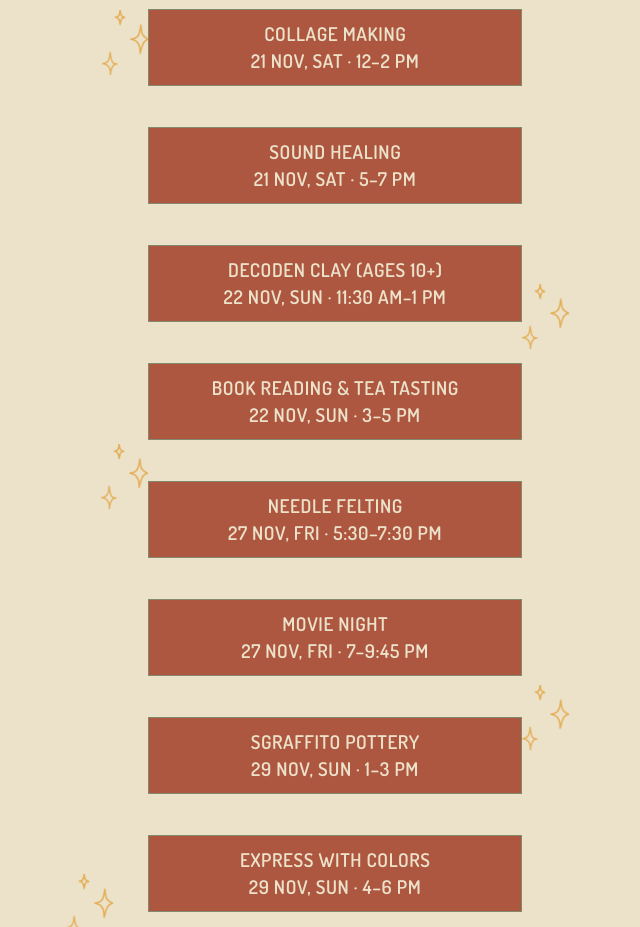
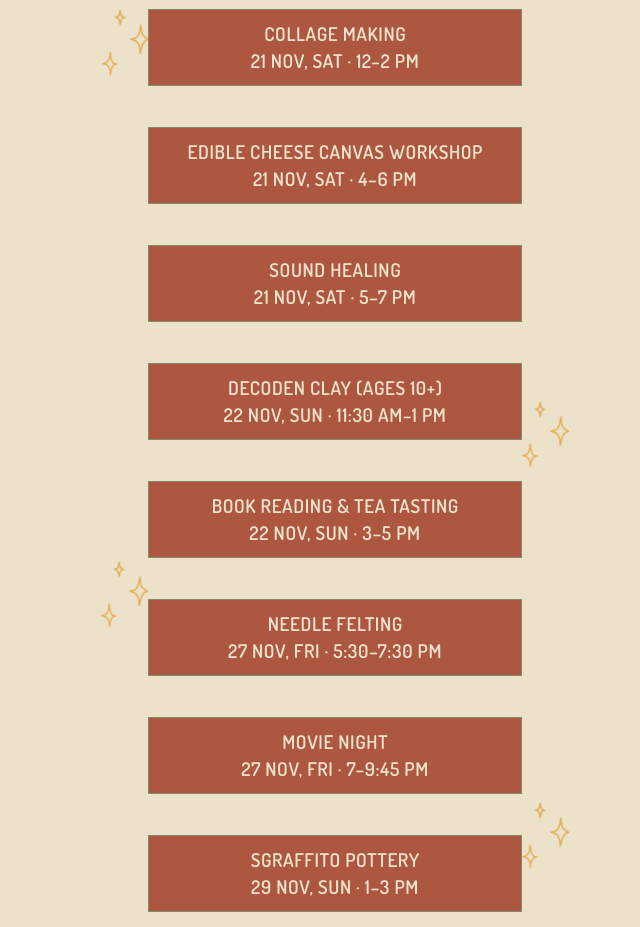
Before and after one commit to betweenthingsstudios-coder/Website-trial, a plain HTML site: page index.html in a window 1280 px wide. Shown: the part 1100-2027 px from the top of the page, without its empty margins (305-945 px from the left). Drawn offline with Linux system fonts and the light colour scheme.

Commit message:
Add Edible Cheese Canvas Workshop (21 Nov, 4-6 pm)
Co-Authored-By: Claude Opus 5.5 <noreply@anthropic.com>
Claude-Session: https://claude.ai/code/session_01DeWyArKELNUqiSxZB3YPib

```diff
--- a/index.html
+++ b/index.html
@@ -65,7 +65,7 @@
     --u: calc(100cqw / 1080);
     position: relative;
     width: 100%;
-    height: calc(4540 * var(--u));
+    height: calc(4776 * var(--u));
     overflow: hidden;
   }
 
@@ -155,16 +155,16 @@
   .social { position: absolute; display: block; z-index: 1; }
   .social img { position: static; width: 100%; }
   .social:focus-visible { outline: calc(3 * var(--u)) solid var(--border); outline-offset: calc(6 * var(--u)); border-radius: 4px; }
-  .ig   { left: calc(320 * var(--u)); top: calc(4085 * var(--u)); width: calc(84 * var(--u)); }
-  .mail { left: calc(489 * var(--u)); top: calc(4090 * var(--u)); width: calc(101 * var(--u)); }
-  .wa   { left: calc(677 * var(--u)); top: calc(4085 * var(--u)); width: calc(84 * var(--u)); }
-  .logo { left: calc(220 * var(--u)); top: calc(4228 * var(--u)); width: calc(611 * var(--u)); }
+  .ig   { left: calc(320 * var(--u)); top: calc(4321 * var(--u)); width: calc(84 * var(--u)); }
+  .mail { left: calc(489 * var(--u)); top: calc(4326 * var(--u)); width: calc(101 * var(--u)); }
+  .wa   { left: calc(677 * var(--u)); top: calc(4321 * var(--u)); width: calc(84 * var(--u)); }
+  .logo { left: calc(220 * var(--u)); top: calc(4464 * var(--u)); width: calc(611 * var(--u)); }
 
   .address {
     position: absolute;
     left: calc(120 * var(--u));
     width: calc(840 * var(--u));
-    top: calc(4378 * var(--u));
+    top: calc(4614 * var(--u));
     margin: 0;
     font-family: "Dosis", sans-serif;
     font-style: normal;
@@ -191,11 +191,11 @@
     <img class="sparkles" src="assets/sparkles.png" alt="" aria-hidden="true" style="left:calc(70.3 * var(--u)); top:calc(1206.3 * var(--u))">
     <img class="sparkles" src="assets/sparkles.png" alt="" aria-hidden="true" style="left:calc(912.3 * var(--u)); top:calc(1679.5 * var(--u))">
     <img class="sparkles" src="assets/sparkles.png" alt="" aria-hidden="true" style="left:calc(71.3 * var(--u)); top:calc(2218.5 * var(--u))">
-    <img class="sparkles" src="assets/sparkles.png" alt="" aria-hidden="true" style="left:calc(912.3 * var(--u)); top:calc(2765.5 * var(--u))">
-    <img class="sparkles" src="assets/sparkles.png" alt="" aria-hidden="true" style="left:calc(70.3 * var(--u)); top:calc(3085.5 * var(--u))">
-    <img class="sparkles" src="assets/sparkles.png" alt="" aria-hidden="true" style="left:calc(912.3 * var(--u)); top:calc(3567.5 * var(--u))">
-    <img class="sparkles" src="assets/sparkles.png" alt="" aria-hidden="true" style="left:calc(0.3 * var(--u)); top:calc(3945.5 * var(--u))">
-    <img class="sparkles" src="assets/sparkles.png" alt="" aria-hidden="true" style="--s:1; left:calc(903 * var(--u)); top:calc(4205 * var(--u))">
+    <img class="sparkles" src="assets/sparkles.png" alt="" aria-hidden="true" style="left:calc(912.3 * var(--u)); top:calc(3001.5 * var(--u))">
+    <img class="sparkles" src="assets/sparkles.png" alt="" aria-hidden="true" style="left:calc(70.3 * var(--u)); top:calc(3321.5 * var(--u))">
+    <img class="sparkles" src="assets/sparkles.png" alt="" aria-hidden="true" style="left:calc(912.3 * var(--u)); top:calc(3803.5 * var(--u))">
+    <img class="sparkles" src="assets/sparkles.png" alt="" aria-hidden="true" style="left:calc(0.3 * var(--u)); top:calc(4181.5 * var(--u))">
+    <img class="sparkles" src="assets/sparkles.png" alt="" aria-hidden="true" style="--s:1; left:calc(903 * var(--u)); top:calc(4441 * var(--u))">
 
     <!-- Header -->
     <img class="arch" src="assets/arch.png" alt="" aria-hidden="true">
@@ -212,13 +212,14 @@
       <a class="event" style="--y:1746.5; --h:154; --pt:19" href="https://docs.google.com/forms/d/1yciWJxwz6y40EbMpeNJXhnBEcgFdrQHI8imwI0uaMDg/viewform" target="_blank" rel="noopener">ORIGAMI LAMP MAKING<br>15 NOV, SUN · 3–6 PM</a>
       <a class="event" style="--y:1982.5; --h:154; --pt:19" href="https://docs.google.com/forms/d/1KWKfo3S-9lDxFaf3-upUhzmI270Rc3MnP0P7WrsnKzY/viewform" target="_blank" rel="noopener">MOVIE NIGHT<br>20 NOV, FRI · 7–9:45 PM</a>
       <a class="event" style="--y:2218.5; --h:154; --pt:19" href="https://docs.google.com/forms/d/15XNdEwA2MquVqIG_BJZZtiddk5pg1qOXMsd8TriMDOM/viewform" target="_blank" rel="noopener">COLLAGE MAKING<br>21 NOV, SAT · 12–2 PM</a>
-      <a class="event" style="--y:2454.5; --h:154; --pt:19" href="https://docs.google.com/forms/d/1whdEY2KB760Xdvv0veQ3YFF5HwPClqzgi86xpkP6USU/viewform" target="_blank" rel="noopener">SOUND HEALING<br>21 NOV, SAT · 5–7 PM</a>
-      <a class="event" style="--y:2690.5; --h:154; --pt:19" href="https://docs.google.com/forms/d/13CytyoN-TFv_kTEShf-4oQZe-fpq61xY0XTHQBBH1lk/viewform" target="_blank" rel="noopener">DECODEN CLAY (AGES 10+)<br>22 NOV, SUN · 11:30 AM–1 PM</a>
-      <a class="event" style="--y:2926.5; --h:154; --pt:19" href="https://docs.google.com/forms/d/1G0Rkqt96Lr_gkh8Thy6QMEVso_cv2rw6wqMToGlS7co/viewform" target="_blank" rel="noopener">BOOK READING &amp; TEA TASTING<br>22 NOV, SUN · 3–5 PM</a>
-      <a class="event" style="--y:3162.5; --h:154; --pt:19" href="https://docs.google.com/forms/d/1HZk726J8PxE7JUOpTBqyvFY23v8g7IGtGsh_C21L8e8/viewform" target="_blank" rel="noopener">NEEDLE FELTING<br>27 NOV, FRI · 5:30–7:30 PM</a>
-      <a class="event" style="--y:3398.5; --h:154; --pt:19" href="https://docs.google.com/forms/d/1KWKfo3S-9lDxFaf3-upUhzmI270Rc3MnP0P7WrsnKzY/viewform" target="_blank" rel="noopener">MOVIE NIGHT<br>27 NOV, FRI · 7–9:45 PM</a>
-      <a class="event" style="--y:3634.5; --h:154; --pt:19" href="https://docs.google.com/forms/d/1hdBKlyu7UEVRJXxmmcS7YLQyqfprlwsRndQBHvlBUTQ/viewform" target="_blank" rel="noopener">SGRAFFITO POTTERY<br>29 NOV, SUN · 1–3 PM</a>
-      <a class="event" style="--y:3870.5; --h:154; --pt:19" href="https://docs.google.com/forms/d/16Wta0FtJL1KEMLilg0fMc_p38lvE9Zu8LylW02G6ljc/viewform" target="_blank" rel="noopener">EXPRESS WITH COLORS<br>29 NOV, SUN · 4–6 PM</a>
+      <a class="event" style="--y:2454.5; --h:154; --pt:19" href="https://docs.google.com/forms/d/1FrpRc9I0b5AKnterjo9AoC4BE7Jedbz7B91u-ccQbfE/viewform" target="_blank" rel="noopener">EDIBLE CHEESE CANVAS WORKSHOP<br>21 NOV, SAT · 4–6 PM</a>
+      <a class="event" style="--y:2690.5; --h:154; --pt:19" href="https://docs.google.com/forms/d/1whdEY2KB760Xdvv0veQ3YFF5HwPClqzgi86xpkP6USU/viewform" target="_blank" rel="noopener">SOUND HEALING<br>21 NOV, SAT · 5–7 PM</a>
+      <a class="event" style="--y:2926.5; --h:154; --pt:19" href="https://docs.google.com/forms/d/13CytyoN-TFv_kTEShf-4oQZe-fpq61xY0XTHQBBH1lk/viewform" target="_blank" rel="noopener">DECODEN CLAY (AGES 10+)<br>22 NOV, SUN · 11:30 AM–1 PM</a>
+      <a class="event" style="--y:3162.5; --h:154; --pt:19" href="https://docs.google.com/forms/d/1G0Rkqt96Lr_gkh8Thy6QMEVso_cv2rw6wqMToGlS7co/viewform" target="_blank" rel="noopener">BOOK READING &amp; TEA TASTING<br>22 NOV, SUN · 3–5 PM</a>
+      <a class="event" style="--y:3398.5; --h:154; --pt:19" href="https://docs.google.com/forms/d/1HZk726J8PxE7JUOpTBqyvFY23v8g7IGtGsh_C21L8e8/viewform" target="_blank" rel="noopener">NEEDLE FELTING<br>27 NOV, FRI · 5:30–7:30 PM</a>
+      <a class="event" style="--y:3634.5; --h:154; --pt:19" href="https://docs.google.com/forms/d/1KWKfo3S-9lDxFaf3-upUhzmI270Rc3MnP0P7WrsnKzY/viewform" target="_blank" rel="noopener">MOVIE NIGHT<br>27 NOV, FRI · 7–9:45 PM</a>
+      <a class="event" style="--y:3870.5; --h:154; --pt:19" href="https://docs.google.com/forms/d/1hdBKlyu7UEVRJXxmmcS7YLQyqfprlwsRndQBHvlBUTQ/viewform" target="_blank" rel="noopener">SGRAFFITO POTTERY<br>29 NOV, SUN · 1–3 PM</a>
+      <a class="event" style="--y:4106.5; --h:154; --pt:19" href="https://docs.google.com/forms/d/16Wta0FtJL1KEMLilg0fMc_p38lvE9Zu8LylW02G6ljc/viewform" target="_blank" rel="noopener">EXPRESS WITH COLORS<br>29 NOV, SUN · 4–6 PM</a>
     </nav>
 
     <!-- Footer -->
```
